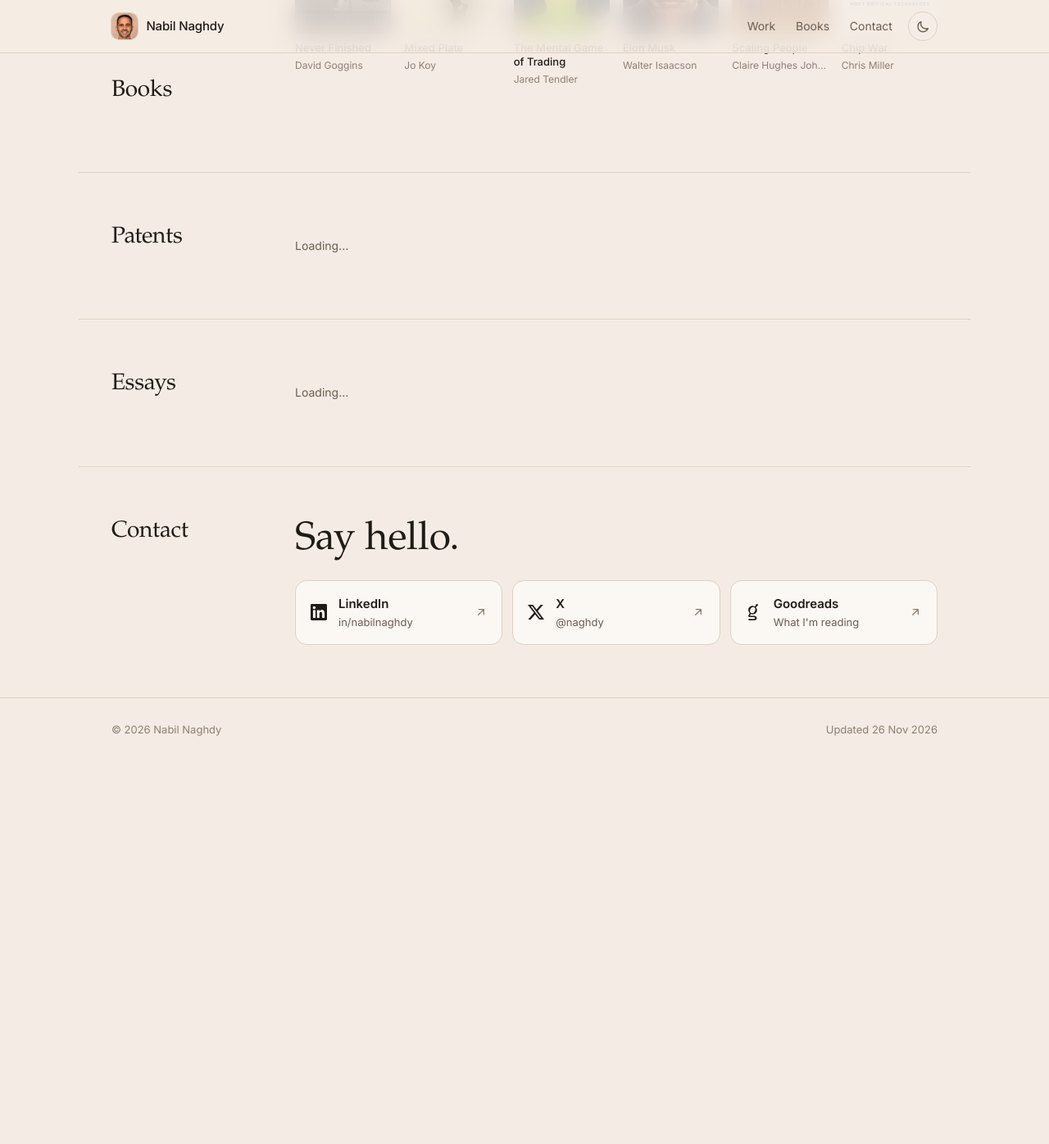
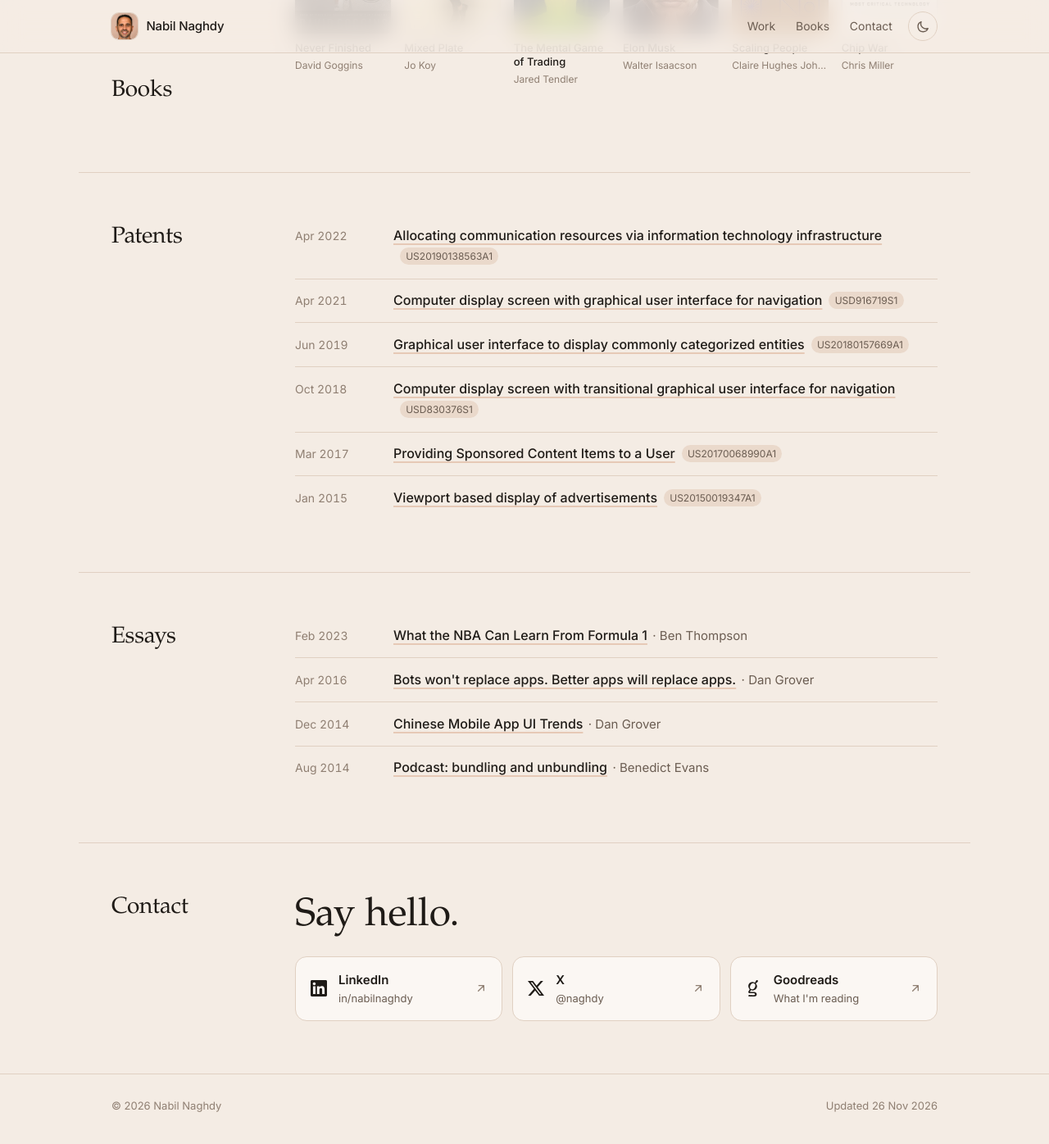
Before and after one commit to naghdy/naghdy.github.io, a Jekyll site: the page built from index.html, in a window 1280 px wide and 1400 px high, scrolled down 1920 px. Shown: the top 1396 px of the window at 82% size. Built offline with Jekyll 4.4.1, drawn with Linux system fonts in a browser that asks for light colours; some web fonts are replaced; before the commit the page ends 2861 px from its top, so only the background shows below that; some of the changed text lies outside the part shown.

Commit message:
Move patents and essays into _data and drop the Sheets fallback
Before: the Patents and Essays sections loaded from two published Google
Sheets in the browser, and "I Am Not A Salesperson" was listed twice.

After: all 6 patents and 4 essays are rendered from _data/patents.yml and
_data/essays.yml, so the site makes no requests to Google Sheets, and the
duplicate Goodreads edition (and its unused cover) is removed.

Co-Authored-By: Claude Opus 5.5 <noreply@anthropic.com>

```diff
--- a/_data/essays.yml
+++ b/_data/essays.yml
@@ -1,8 +1,17 @@
-# Essays worth reading, newest first. While this list is empty, the site falls
-# back to the old published Google Sheet (see assets/site.js) so nothing disappears.
-#
-# - title: Title of the essay
-#   author: Author name
-#   date: 2023-02-10
-#   url: https://example.com/essay
-[]
+# Essays worth reading, newest first.
+- title: What the NBA Can Learn From Formula 1
+  author: Ben Thompson
+  date: 2023-02-28
+  url: https://stratechery.com/2023/what-the-nba-can-learn-from-formula-1/
+- title: "Bots won't replace apps. Better apps will replace apps."
+  author: Dan Grover
+  date: 2016-04-20
+  url: https://dangrover.com/blog/2016/04/20/bots-wont-replace-apps.html
+- title: Chinese Mobile App UI Trends
+  author: Dan Grover
+  date: 2014-12-01
+  url: https://dangrover.com/blog/2014/12/01/chinese-mobile-app-ui-trends.html
+- title: "Podcast: bundling and unbundling"
+  author: Benedict Evans
+  date: 2014-08-15
+  url: https://www.ben-evans.com/benedictevans/2014/8/15/podcast-bundling-and-unbundling
--- a/_data/patents.yml
+++ b/_data/patents.yml
@@ -1,8 +1,25 @@
-# One entry per patent, newest first. While this list is empty, the site falls
-# back to the old published Google Sheet (see assets/site.js) so nothing disappears.
-#
-# - id: US 1,234,567 B2
-#   title: Title of the patent
-#   date: 2019-05-01
-#   url: https://patents.google.com/patent/US1234567B2
-[]
+# One entry per patent, newest first.
+- id: US20190138563A1
+  title: Allocating communication resources via information technology infrastructure
+  date: 2022-04-26
+  url: https://patents.google.com/patent/US20190138563A1/
+- id: USD916719S1
+  title: Computer display screen with graphical user interface for navigation
+  date: 2021-04-20
+  url: https://patents.google.com/patent/USD916719S1
+- id: US20180157669A1
+  title: Graphical user interface to display commonly categorized entities
+  date: 2019-06-25
+  url: https://patents.google.com/patent/US20180157669A1/
+- id: USD830376S1
+  title: Computer display screen with transitional graphical user interface for navigation
+  date: 2018-10-09
+  url: https://patents.google.com/patent/USD830376S1
+- id: US20170068990A1
+  title: Providing Sponsored Content Items to a User
+  date: 2017-03-09
+  url: https://patents.google.com/patent/US20170068990A1
+- id: US20150019347A1
+  title: Viewport based display of advertisements
+  date: 2015-01-15
+  url: https://patents.google.com/patent/US20150019347A1
--- a/_includes/entries.html
+++ b/_includes/entries.html
@@ -13,6 +13,4 @@
   </li>
   {%- endfor %}
 </ul>
-{%- else %}
-<div class="entries-fallback" data-feed="{{ include.feed }}"><p class="muted small">Loading…</p></div>
 {%- endif %}
--- a/assets/site.js
+++ b/assets/site.js
@@ -1,6 +1,4 @@
-/* naghdy.com: theme toggle, header shadow, bookshelf filter, and a temporary
-   fallback that loads Patents/Essays from the old Google Sheets while their
-   _data files are still empty. */
+/* naghdy.com: theme toggle, header shadow and bookshelf filter. */
 
 (() => {
   'use strict';
@@ -46,60 +44,9 @@
     set(new URLSearchParams(location.search).get('shelf') === 'favourites' ? 'favourites' : 'all');
   }
 
-  /* ---- Temporary Sheets fallback (remove once _data/patents.yml and essays.yml are filled) ---- */
-
-  const SHEETS = {
-    patents: 'https://docs.google.com/spreadsheets/d/e/2PACX-1vT1ZBRf3DbG5b4x0ohqVapw-Y0U_nK5iIPcLp4MLMopcdmp9V5mXWXzKsp21jB7aJ4rorZStDjYOgBw/pub?gid=0&single=true&output=csv',
-    essays: 'https://docs.google.com/spreadsheets/d/e/2PACX-1vQAQvVVzKKsq3ucgsBlTIeKYZPjXYtWUL3zTj0lsccneaDxCfOE04tRjkT1rr21Cftxate6hNy0TQ1b/pub?gid=0&single=true&output=csv'
-  };
-
-  const esc = (s) => String(s ?? '').replace(/[&<>"']/g, (c) => ({ '&': '&amp;', '<': '&lt;', '>': '&gt;', '"': '&quot;', "'": '&#39;' }[c]));
-  const safeUrl = (u) => { try { const x = new URL(String(u).trim()); return /^https?:$/.test(x.protocol) ? x.href : null; } catch { return null; } };
-  const toDate = (s) => { const d = new Date(String(s || '').trim().replace(/-/g, '/')); return isNaN(d) ? null : d; };
-
-  function parseCSV(text) {
-    const rows = []; let row = [], cell = '', q = false;
-    for (let i = 0; i < text.length; i++) {
-      const ch = text[i];
-      if (q) { if (ch === '"') { if (text[i + 1] === '"') { cell += '"'; i++; } else q = false; } else cell += ch; }
-      else if (ch === '"') q = true;
-      else if (ch === ',') { row.push(cell); cell = ''; }
-      else if (ch === '\n' || ch === '\r') { if (ch === '\r' && text[i + 1] === '\n') i++; row.push(cell); rows.push(row); row = []; cell = ''; }
-      else cell += ch;
-    }
-    if (cell || row.length) { row.push(cell); rows.push(row); }
-    return rows.filter((r) => r.some((c) => c.trim()));
-  }
-
-  async function loadFallback(el) {
-    const feed = el.dataset.feed;
-    if (!SHEETS[feed]) return;
-    try {
-      const res = await fetch(SHEETS[feed]);
-      if (!res.ok) throw new Error(res.status);
-      let rows = parseCSV(await res.text());
-      if (rows.length && /title|date|url/i.test(rows[0].join(','))) rows = rows.slice(1);
-      const items = rows.map((r) => feed === 'patents'
-        ? { id: r[0], title: r[1], date: r[2], url: r[3] }
-        : { url: r[0], title: r[1], author: r[2], date: r[3] })
-        .sort((a, b) => (toDate(b.date) || 0) - (toDate(a.date) || 0));
-      if (!items.length) { el.innerHTML = '<p class="muted small">Nothing here yet.</p>'; return; }
-      el.innerHTML = `<ul class="entries">${items.map((it) => {
-        const d = toDate(it.date);
-        const label = d ? d.toLocaleDateString('en-GB', { month: 'short', year: 'numeric' }) : esc(it.date);
-        const href = safeUrl(it.url);
-        const title = href ? `<a href="${esc(href)}" target="_blank" rel="noopener">${esc(it.title || 'Untitled')}</a>` : `<span>${esc(it.title || 'Untitled')}</span>`;
-        return `<li class="entry">${d ? `<time datetime="${d.toISOString().slice(0, 10)}">${label}</time>` : `<span class="date">${label}</span>`}<div>${title}${it.author ? `<span class="entry-meta">${esc(it.author)}</span>` : ''}${it.id ? `<span class="entry-tag">${esc(it.id)}</span>` : ''}</div></li>`;
-      }).join('')}</ul>`;
-    } catch {
-      el.closest('.section')?.setAttribute('hidden', '');
-    }
-  }
-
   document.addEventListener('DOMContentLoaded', () => {
     initTheme();
     initHeader();
     initShelfFilter();
-    document.querySelectorAll('.entries-fallback[data-feed]').forEach(loadFallback);
   });
 })();
--- a/index.html
+++ b/index.html
@@ -56,14 +56,14 @@ description: Nabil Naghdy works on product for ads at Microsoft. Before that he
 <section id="patents" class="section container" aria-labelledby="patents-title">
   <h2 id="patents-title" class="section-label">Patents</h2>
   <div class="section-body">
-    {% include entries.html items=site.data.patents feed="patents" %}
+    {% include entries.html items=site.data.patents %}
   </div>
 </section>
 
 <section id="essays" class="section container" aria-labelledby="essays-title">
   <h2 id="essays-title" class="section-label">Essays</h2>
   <div class="section-body">
-    {% include entries.html items=site.data.essays feed="essays" %}
+    {% include entries.html items=site.data.essays %}
   </div>
 </section>
 
```
Also changed, not shown: other parts of _includes/entries.html (+1 -1 lines), AGENTS.md (+1 -4 lines), _data/books.json (+0 -10 lines), images/covers/1500128414.jpg (deleted).
